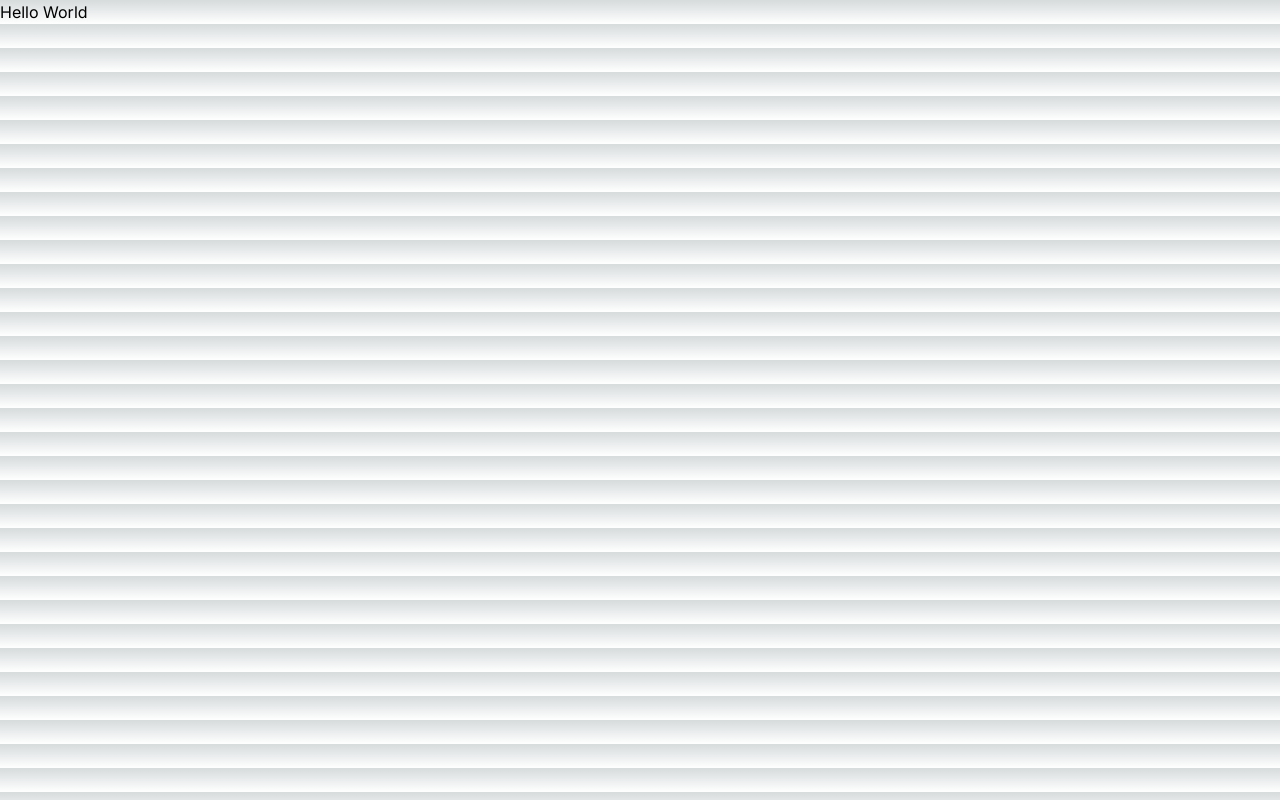
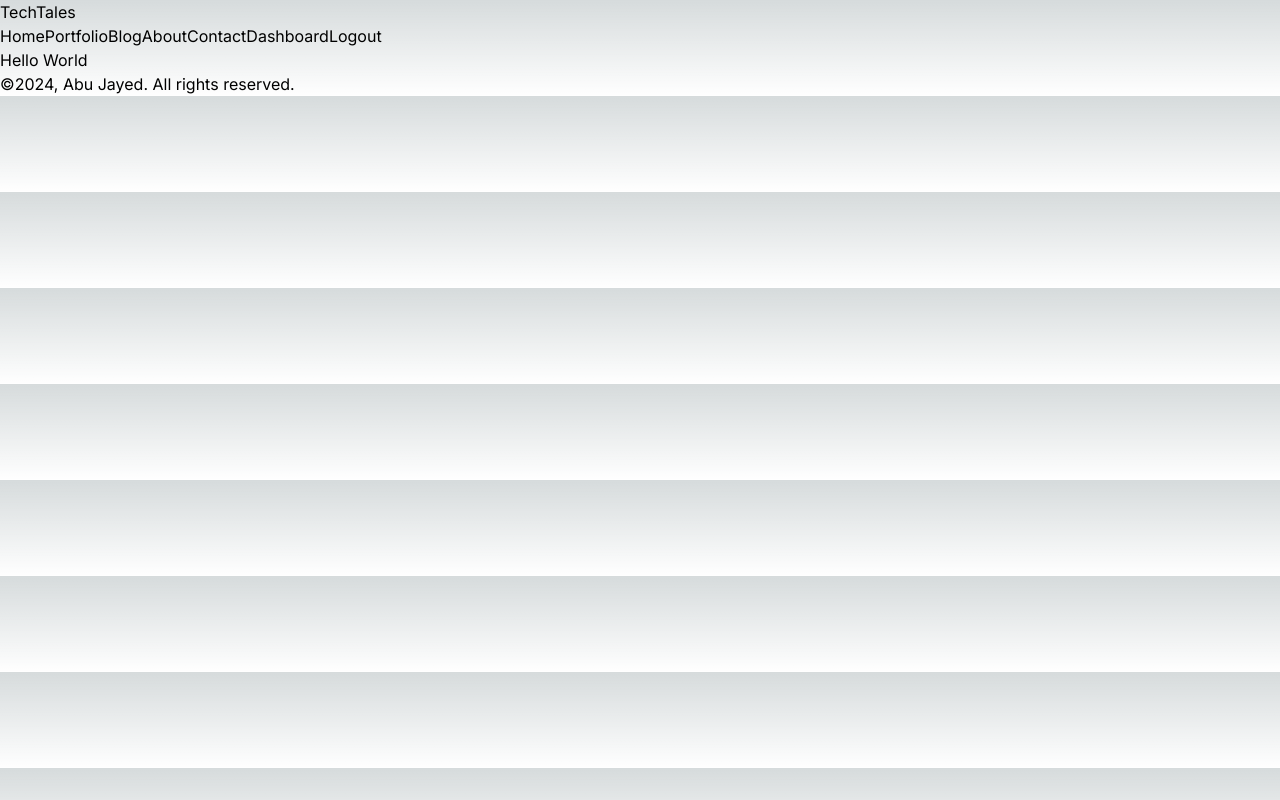
Before and after one commit to Abu-Jayed/next-simple-blog, a Next.js app: page / in a window 1280 px wide. Built offline with nearby package versions, Linux system fonts and the light colour scheme.

Commit message:
Navbar link created.

```diff
--- a/package.json
+++ b/package.json
@@ -9,6 +9,7 @@
     "lint": "next lint"
   },
   "dependencies": {
+    "delay": "^6.0.0",
     "next": "13.5.5",
     "react": "^18",
     "react-dom": "^18"
--- /dev/null
+++ b/src/app/contact/loading.jsx
@@ -0,0 +1,11 @@
+import React from 'react';
+
+const Loading = () => {
+  return (
+    <div className='text-red-500'>
+      Contact is loading
+    </div>
+  );
+};
+
+export default Loading;
--- a/src/app/contact/page.jsx
+++ b/src/app/contact/page.jsx
@@ -1,6 +1,8 @@
 import React from 'react';
+import delay from "delay"
 
-const Contact = () => {
+const Contact =async () => {
+  await delay(500)
   return (
     <div>
       contact
--- a/src/app/layout.js
+++ b/src/app/layout.js
@@ -1,17 +1,23 @@
-import { Inter } from 'next/font/google'
-import './globals.css'
+import { Inter } from "next/font/google";
+import Footer from "../components/footer/Footer";
+import NavBar from "../components/navbar/NavBar";
+import "./globals.css";
 
-const inter = Inter({ subsets: ['latin'] })
+const inter = Inter({ subsets: ["latin"] });
 
 export const metadata = {
-  title: 'Create Next App',
-  description: 'Generated by create next app',
-}
+  title: "Create Next App",
+  description: "Generated by create next app",
+};
 
 export default function RootLayout({ children }) {
   return (
     <html lang="en">
-      <body className={inter.className}>{children}</body>
+      <body className={inter.className}>
+        <NavBar></NavBar>
+        {children}
+        <Footer></Footer>
+      </body>
     </html>
-  )
+  );
 }
--- /dev/null
+++ b/src/components/Footer/Footer.jsx
@@ -0,0 +1,12 @@
+import React from "react";
+
+const Footer = () => {
+  return (
+    <div>
+      <div>&copy;2024, Abu Jayed. All rights reserved.</div>
+      <div></div>
+    </div>
+  );
+};
+
+export default Footer;
--- /dev/null
+++ b/src/components/Navbar/NavBar.jsx
@@ -0,0 +1,53 @@
+import Link from "next/link";
+import React from "react";
+
+const NavBar = () => {
+  return (
+    <div>
+      <Link href={"/"}>TechTales</Link>
+      <div>
+        {links.map((link) => (
+          <Link key={link.id} href={link.url}>
+            {link.title}
+          </Link>
+        ))}
+        <button>Logout</button>
+      </div>
+    </div>
+  );
+};
+
+const links = [
+  {
+    id: 1,
+    title: "Home",
+    url: "/",
+  },
+  {
+    id: 2,
+    title: "Portfolio",
+    url: "/portfolio",
+  },
+  {
+    id: 3,
+    title: "Blog",
+    url: "/blog",
+  },
+  {
+    id: 4,
+    title: "About",
+    url: "/about",
+  },
+  {
+    id: 5,
+    title: "Contact",
+    url: "/contact",
+  },
+  {
+    id: 6,
+    title: "Dashboard",
+    url: "/dashboard",
+  },
+];
+
+export default NavBar;
```
Also changed, not shown: 1 other file (tests, documents, lock files or other folders).
